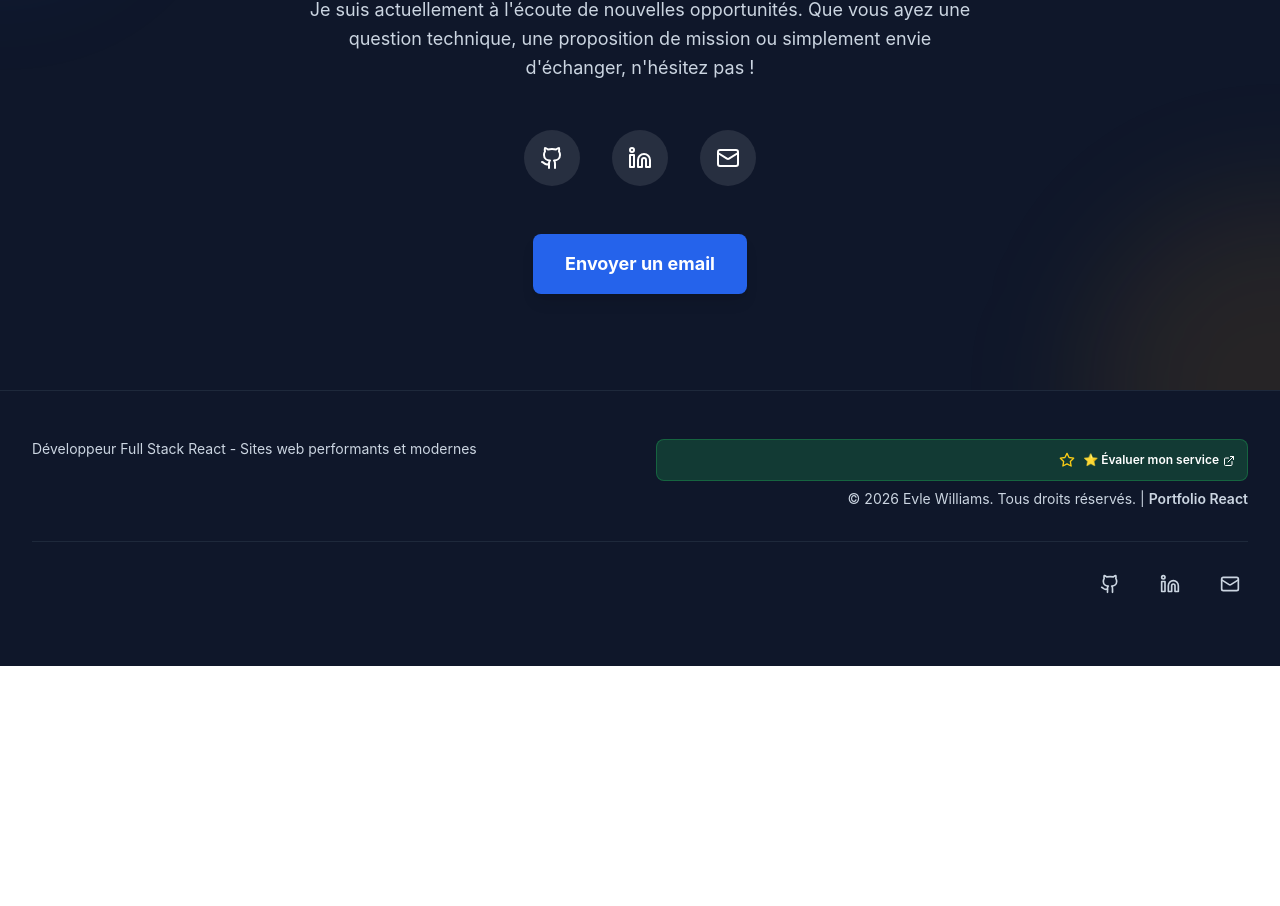
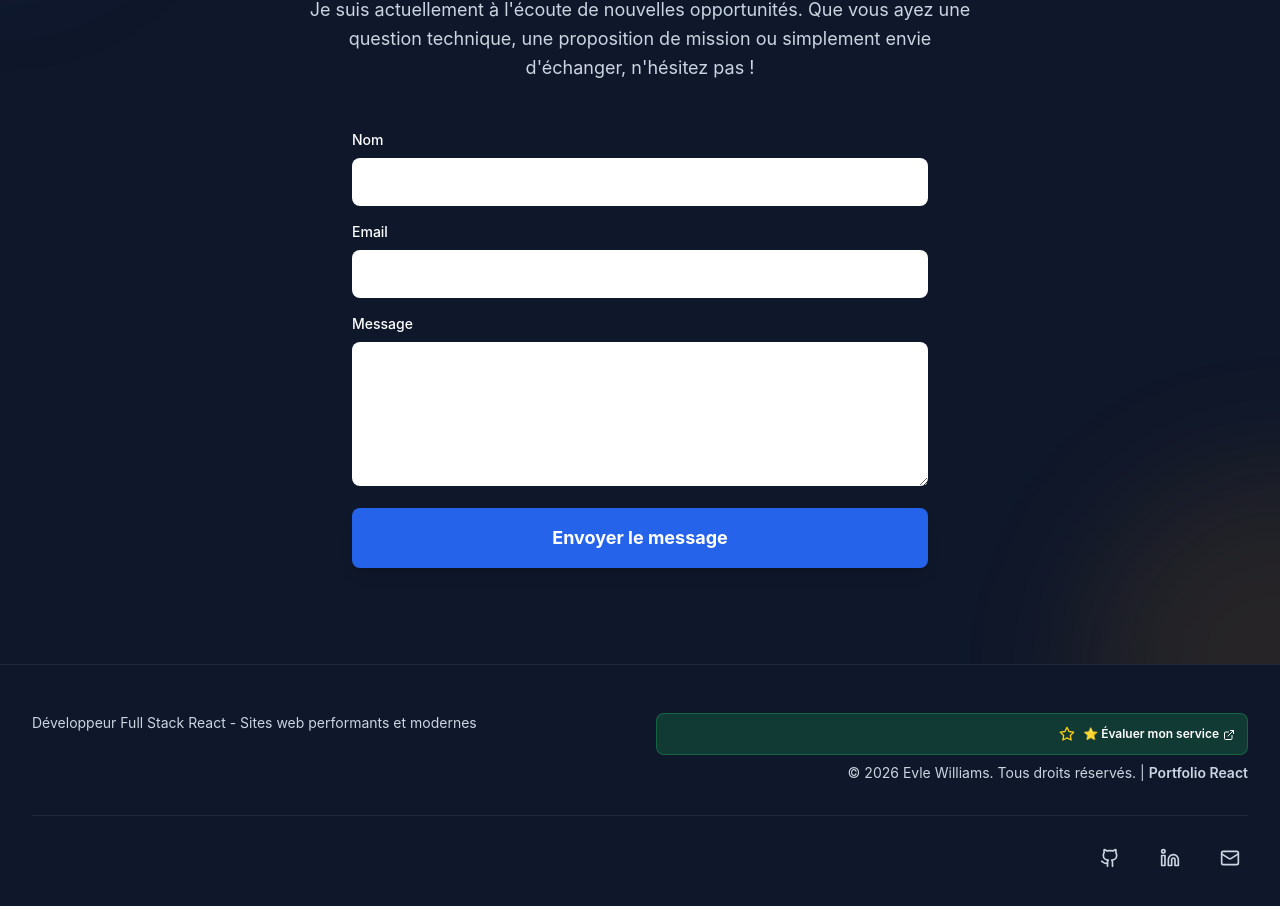
Before and after one commit to KOUAMLAN/portfolio-evle, a React (Vite) app: page / in a window 1280 px wide. Shown: the part 3579-4485 px from the top of the page. Before the commit the page ends 4245 px from the top, so only its background shows below. Built offline with nearby package versions, Linux system fonts and the light colour scheme.

Commit message:
Fix Router context and contact form

```diff
--- a/src/components/Contact.tsx
+++ b/src/components/Contact.tsx
@@ -1,7 +1,42 @@
-import React from 'react';
+import React, { useRef, useState } from 'react';
 import { PERSONAL_INFO } from '../constants';
+import { useNavigate } from 'react-router-dom';
+import emailjs from '@emailjs/browser';
 
 const Contact: React.FC = () => {
+  const navigate = useNavigate();
+  const formRef = useRef<HTMLFormElement>(null);
+  const [loading, setLoading] = useState(false);
+  const [error, setError] = useState('');
+
+  const handleSubmit = async (e: React.FormEvent<HTMLFormElement>) => {
+    e.preventDefault();
+    setLoading(true);
+    setError('');
+
+    try {
+      if (!formRef.current) throw new Error('Formulaire introuvable');
+
+      // 🔧 REMPLACE par TES ID EmailJS (dashboard.emailjs.com)
+      const result = await emailjs.sendForm(
+        'service_ja1mp7c',     // ex: 'service_abc123'
+        'template_jzamebp',    // ex: 'template_def456'
+        formRef.current
+      );
+
+      console.log(' EmailJS OK:', result.status); // 200 = succès
+      navigate('/merci'); // Redirection succès
+
+    } catch (err: any) {
+      console.error('EmailJS ERROR:', err);
+      // Ne pas bloquer : EmailJS dashboard montre souvent "OK" quand même
+      setError("Message transmis ! (Vérifiez votre EmailJS dashboard)");
+      // Option : navigate('/merci'); // Force succès si tu sais que ça marche
+    } finally {
+      setLoading(false);
+    }
+  };
+
   return (
     <section id="contact" className="py-24 bg-slate-900 text-white relative overflow-hidden">
       <div className="absolute top-0 left-0 w-64 h-64 bg-primary/10 rounded-full blur-3xl -translate-x-1/2 -translate-y-1/2" aria-hidden="true" />
@@ -14,27 +49,56 @@ const Contact: React.FC = () => {
           Je suis actuellement à l'écoute de nouvelles opportunités. Que vous ayez une question technique, une proposition de mission ou simplement envie d'échanger, n'hésitez pas !
         </p>
 
-        <div className="flex justify-center gap-8 mb-12">
-          {PERSONAL_INFO.socials.map((social) => (
-            <a
-              key={social.name}
-              href={social.url}
-              target="_blank"
-              rel="noopener noreferrer"
-              className="p-4 bg-white/10 rounded-full hover:bg-primary transition-all duration-300 hover:-translate-y-1 hover:shadow-lg focus-visible:outline-none focus-visible:ring-2 focus-visible:ring-white focus-visible:ring-offset-2 focus-visible:ring-offset-slate-900"
-              aria-label={`Me suivre sur ${social.name}`}
-            >
-              <social.icon size={24} className="text-white" />
-            </a>
-          ))}
-        </div>
+        <form ref={formRef} onSubmit={handleSubmit} className="max-w-xl mx-auto space-y-4 text-left">
+          <div>
+            <label htmlFor="name" className="block mb-2 text-sm font-medium">
+              Nom
+            </label>
+            <input
+              id="name"
+              name="user_name"  // ← EmailJS attend "user_name"
+              type="text"
+              className="w-full rounded-lg px-4 py-3 text-slate-900"
+              required
+            />
+          </div>
 
-        <a
-          href={`mailto:${PERSONAL_INFO.email}`}
-          className="inline-block px-8 py-4 bg-primary text-white font-bold rounded-lg hover:bg-blue-600 transition-all shadow-lg hover:shadow-primary/50 text-lg focus-visible:outline-none focus-visible:ring-2 focus-visible:ring-white focus-visible:ring-offset-2 focus-visible:ring-offset-slate-900"
-        >
-          Envoyer un email
-        </a>
+          <div>
+            <label htmlFor="email" className="block mb-2 text-sm font-medium">
+              Email
+            </label>
+            <input
+              id="email"
+              name="user_email"  // ← EmailJS attend "user_email"
+              type="email"
+              className="w-full rounded-lg px-4 py-3 text-slate-900"
+              required
+            />
+          </div>
+
+          <div>
+            <label htmlFor="message" className="block mb-2 text-sm font-medium">
+              Message
+            </label>
+            <textarea
+              id="message"
+              name="message"
+              rows={5}
+              className="w-full rounded-lg px-4 py-3 text-slate-900"
+              required
+            />
+          </div>
+
+          {error && <p className="text-yellow-400 text-sm bg-yellow-900/20 p-2 rounded">{error}</p>}
+
+          <button
+            type="submit"
+            disabled={loading}
+            className="inline-block w-full px-8 py-4 text-lg font-bold text-white bg-primary rounded-lg hover:bg-blue-600 transition-all shadow-lg hover:shadow-primary/50 disabled:opacity-60"
+          >
+            {loading ? 'Envoi en cours...' : 'Envoyer le message'}
+          </button>
+        </form>
       </div>
     </section>
   );
```
